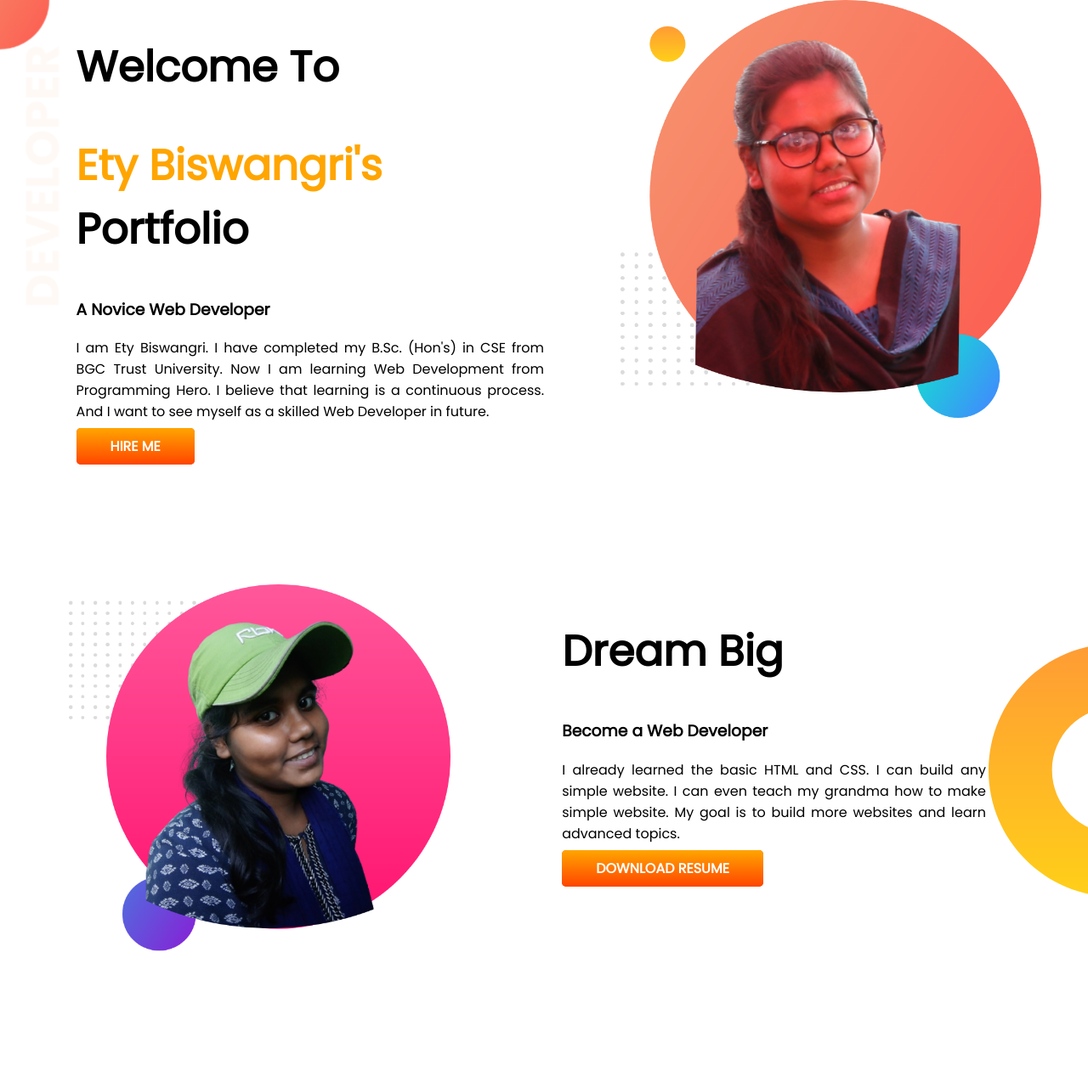
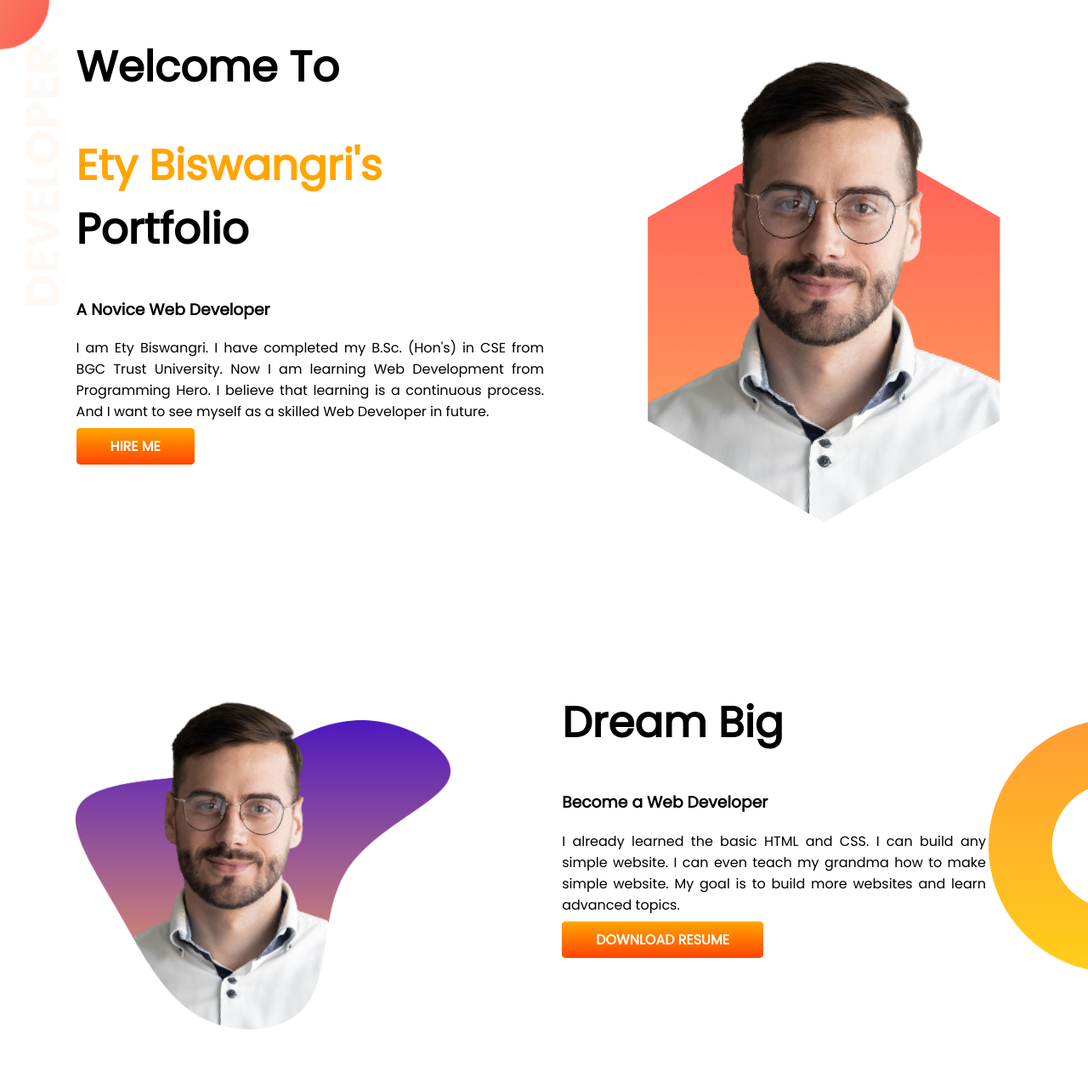
Before and after one commit to Ety-Biswangri/developer-portfolio, a plain HTML site: page index.html in a window 1280 px wide. Shown: the top 1274 px of the page at 85% size. Drawn offline with Linux system fonts and the light colour scheme.

Commit message:
images added

```diff
--- a/index.html
+++ b/index.html
@@ -27,12 +27,12 @@
             <a class="link-button" target="_blank" href="https://www.linkedin.com/in/ety-biswangri/">HIRE ME</a>
         </div>
         <div class="half-width">
-            <img src="images\ety-picture-with-bg1.png" alt="Picture one of Ety Biswangri">
+            <img src="./images/person-3.png" alt="Picture one of Ety Biswangri">
         </div>
     </section>
     <section class="dream-big flexible-container">
         <div class="half-width">
-            <img src="images/ety-picture-with-bg2.png" alt="Picture two of Ety Biswangri">
+            <img src="./images/person-5.png" alt="Picture two of Ety Biswangri">
         </div>
         <div class="half-width">
             <h1>Dream Big</h1>
```
Also changed, not shown: images/ety-picture-with-bg1.png (deleted), images/ety-picture-with-bg2.png (deleted), images/person-3.png (added), images/person-5.png (added).
